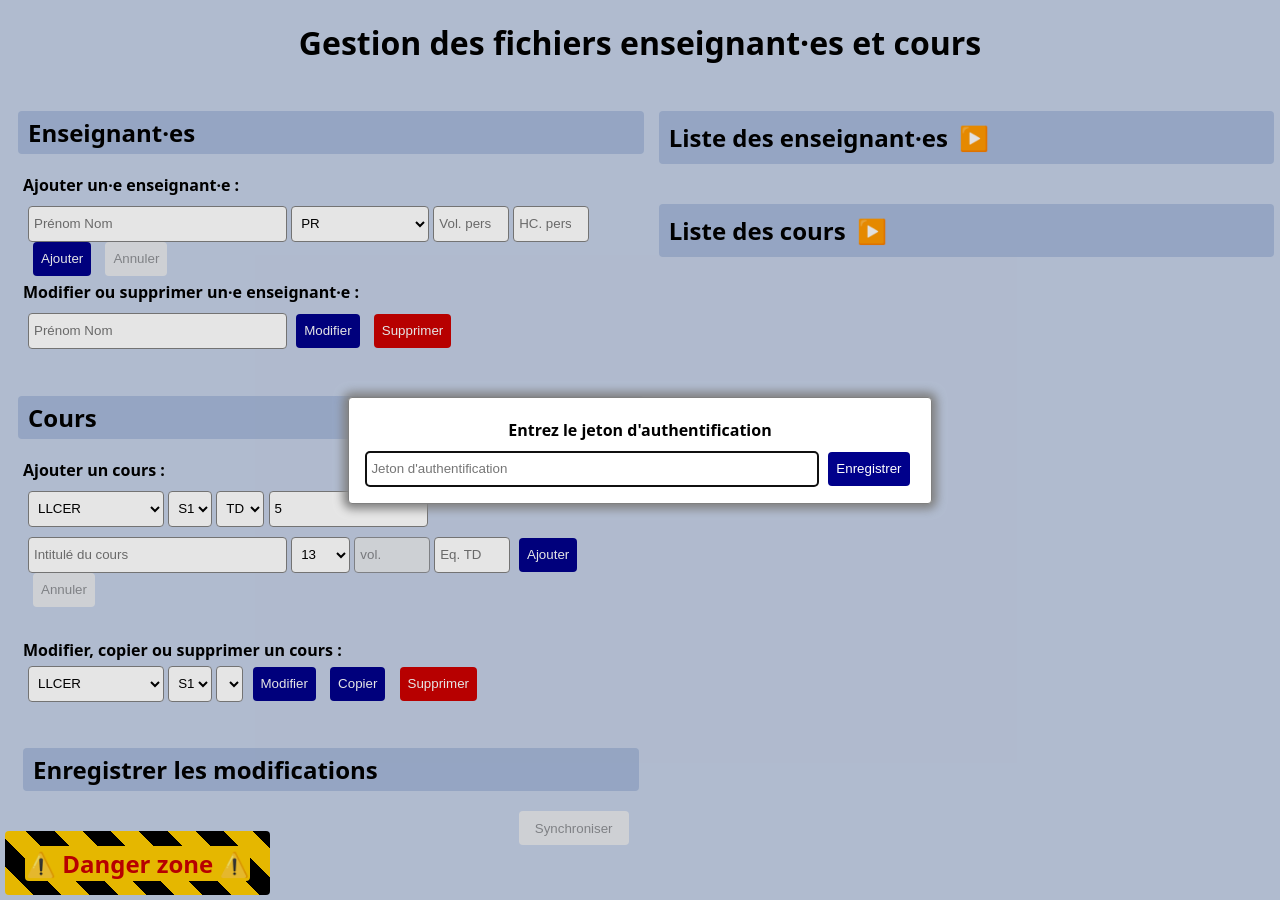
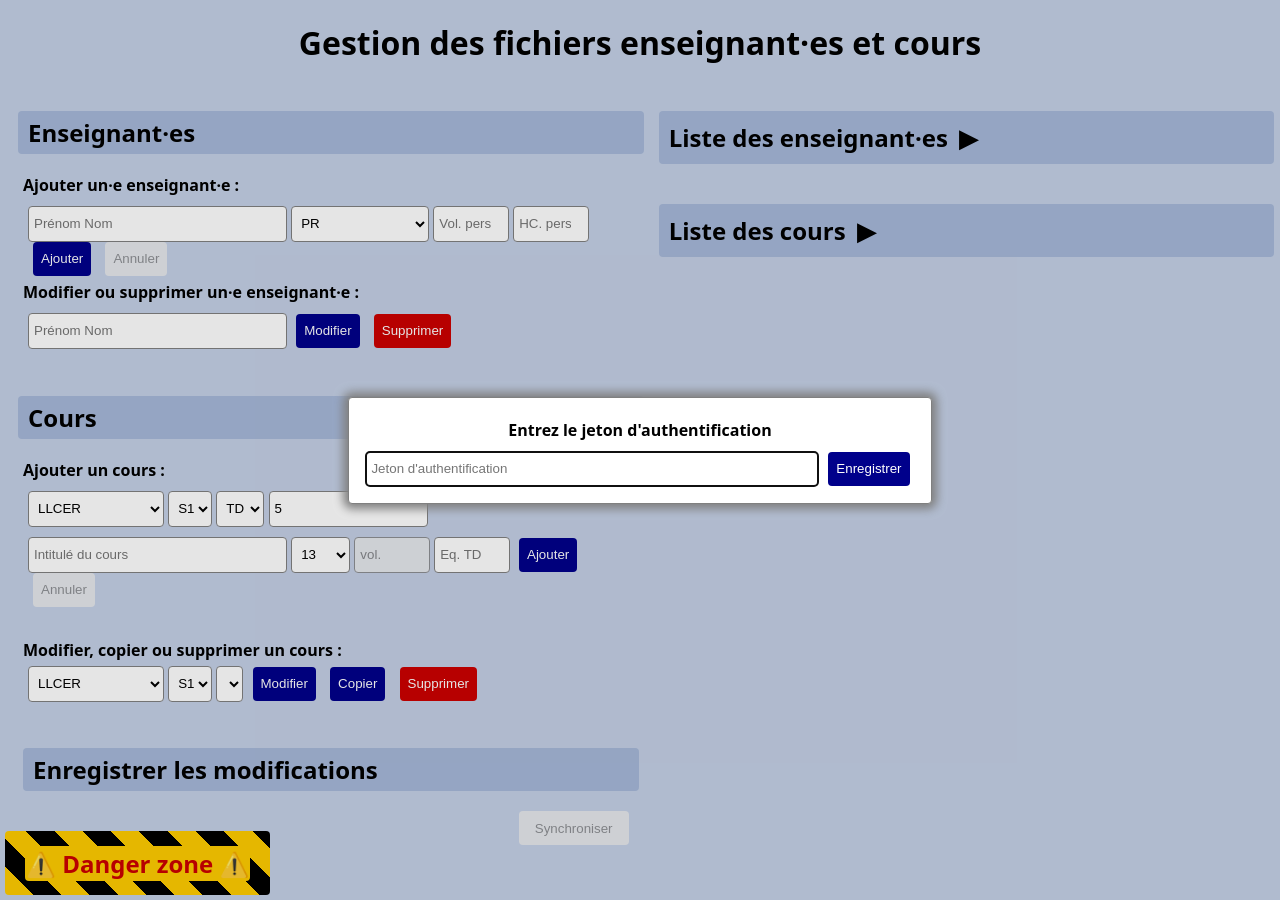
Before and after one commit to fmoncomble/fmoncomble.github.io, a Jekyll site: the page voeux/gestion.html, which Jekyll copies as it is, in a window 1280 px wide. Built offline with Jekyll 4.4.1, drawn with Linux system fonts in a browser that asks for light colours.

Commit message:
Update gestion

```diff
--- a/voeux/gestion.html
+++ b/voeux/gestion.html
@@ -272,14 +272,14 @@
                 <div class="display-container">
                     <h2 id="show-profs" class="show-hide">
                         Liste des enseignant·es
-                        <div id="profs-arrow" class="arrow">▶️</div>
+                        <div id="profs-arrow" class="arrow">▶</div>
                     </h2>
                     <ul id="profs-display" class="drawer"></ul>
                 </div>
                 <div class="display-container">
                     <h2 id="show-courses" class="show-hide">
                         Liste des cours
-                        <div id="courses-arrow" class="arrow">▶️</div>
+                        <div id="courses-arrow" class="arrow">▶</div>
                     </h2>
                     <ul id="courses-display" class="drawer"></ul>
                 </div>
--- a/voeux/gestion.js
+++ b/voeux/gestion.js
@@ -1393,7 +1393,7 @@ document.addEventListener('DOMContentLoaded', async () => {
                 fSpan.textContent = f.value.toUpperCase();
                 const arrowDiv = document.createElement('div');
                 arrowDiv.classList.add('arrow');
-                arrowDiv.textContent = '▶️';
+                arrowDiv.textContent = '▶';
                 fSpan.appendChild(arrowDiv);
                 fSpan.onclick = () => {
                     if (!fDiv.style.maxHeight) {
@@ -1421,7 +1421,7 @@ document.addEventListener('DOMContentLoaded', async () => {
                     sSpan.textContent = s.value;
                     const arrowDiv = document.createElement('div');
                     arrowDiv.classList.add('arrow');
-                    arrowDiv.textContent = '▶️';
+                    arrowDiv.textContent = '▶';
                     sSpan.appendChild(arrowDiv);
                     sSpan.onclick = () => {
                         if (!sDiv.style.maxHeight) {
```
